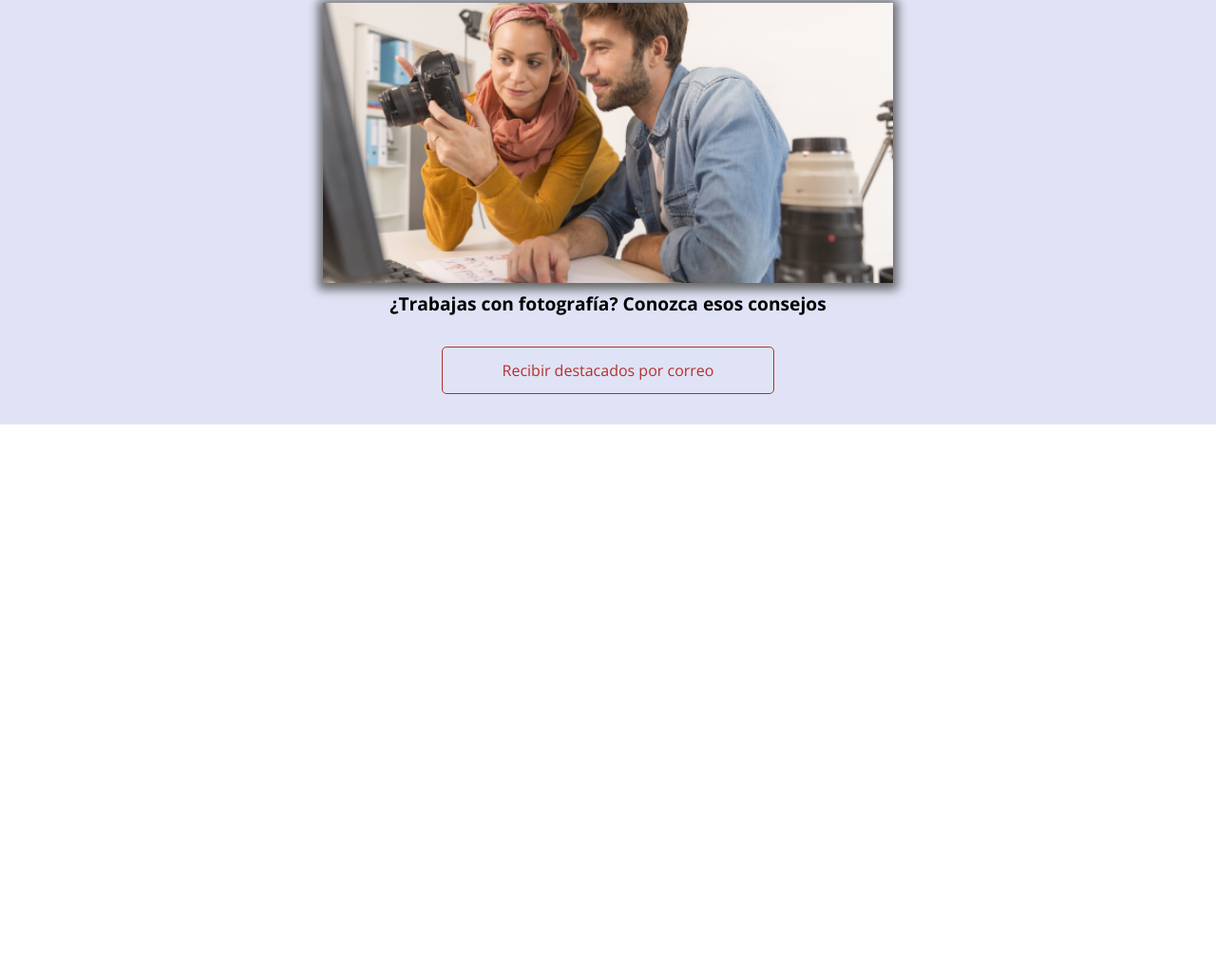
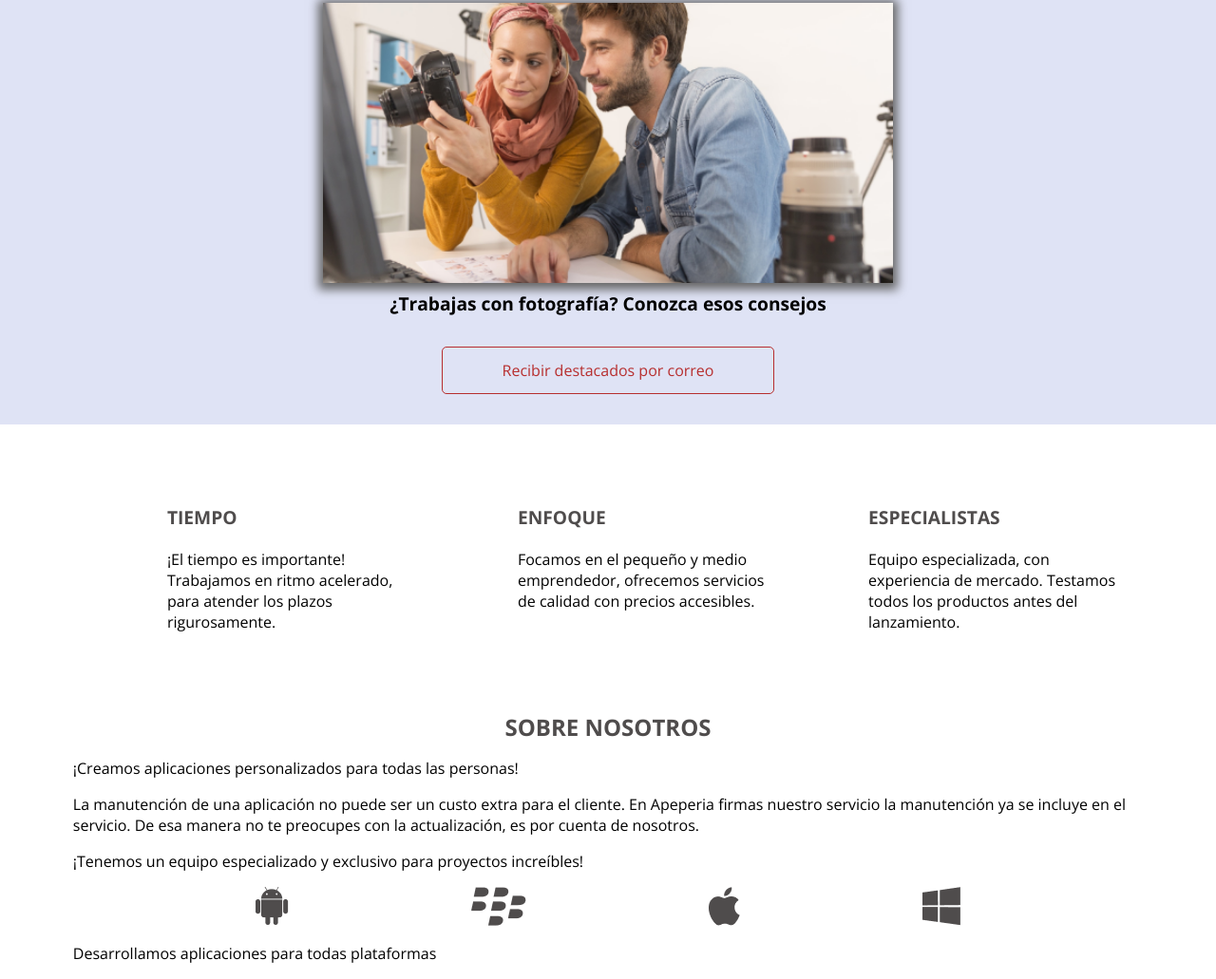
Before and after one commit to ivanchino/Layoust-responsivos, a plain HTML site: page index.html in a window 1280 px wide. Shown: the part 861-1892 px from the top of the page at 95% size. Before the commit the page ends 1308 px from the top, so only its background shows below. Drawn offline with nearby package versions, Linux system fonts and the light colour scheme.

Commit message:
Agregando nuevos css de Diferenciales y Sobre nosotros

```diff
--- /dev/null
+++ b/css/diferenciales.css
@@ -0,0 +1,28 @@
+.diferenciales {
+    padding-top: 3.5rem;
+    padding-bottom: 3.5rem;
+}
+
+.diferenciales__lista {
+    display: flex;
+    flex-wrap: wrap;
+    justify-content: space-evenly;
+}
+
+.diferenciales__item {
+    max-width: 350px;
+    box-sizing: border-box;
+    padding: 2rem 0 2rem 5rem;
+}
+
+.item__titulo {
+    color: var(--fuente-ceniza-oscuro);
+    font-weight: 700;
+    font-size: 1.2rem;
+    text-transform: uppercase;
+    margin-bottom: 1.5rem;
+}
+
+.item__texto {
+    line-height: normal;
+}
--- /dev/null
+++ b/css/sobre-nosotros.css
@@ -0,0 +1,31 @@
+.sobre-nosotros {
+    padding-top: 3rem;
+    padding-bottom: 3rem;
+}
+
+.sobre_nosotros__titulo {
+    color: var(--fuente-ceniza-oscuro);
+    font-weight: 700;
+    font-size: 1.5rem;
+    font-family: var(--montserrat);
+    text-transform: uppercase;
+    text-align: center;
+    margin-bottom: 1.25rem;
+}
+
+.sobre_nosotros__texto {
+    line-height: normal;
+    margin-bottom: 1rem;
+}
+
+.sobre_nosotros__plataformas {
+    display: flex;
+    flex-wrap: wrap;
+    justify-content: space-evenly;
+    margin-bottom: 1rem;
+}
+
+.sobre-nosotros {
+    color: var(--fuente-ceniza-oscuro);
+    font-weight: 700;
+}
--- a/index.html
+++ b/index.html
@@ -12,6 +12,9 @@
     <link rel="stylesheet" href="/css/head.css">
     <link rel="stylesheet" href="/css/llamada.css">
     <link rel="stylesheet" href="/css/destacados.css">
+    <link rel="stylesheet" href="/css/destacados.css">
+    <link rel="stylesheet" href="/css/diferenciales.css">
+    <link rel="stylesheet" href="/css/sobre-nosotros.css">
 
     <title>Home | Apeperia</title>
 </head>
@@ -48,7 +51,47 @@
                     <img src="img/sugestiones-fotografias.png" alt="Painel de la publicación sobre consejos de fotografía" class="destacados_panel-imagen">
                     <figC class="destacados_panel-texto">¿Trabajas con fotografía? Conozca esos consejos</figC>
                 </figure>
-            </a><a href="" class="destacados_boton boton">Recibir destacados por correo</a></section>
+            </a><a href="" class="destacados_boton boton">Recibir destacados por correo</a>
+        </section>
+        <section class="diferenciales container">
+            <ul class="diferenciales__lista">
+                <li class="diferenciales__item">
+                    <h2 class="item__titulo">Tiempo</h2>
+                    <p class="item__texto">¡El tiempo es importante! Trabajamos en ritmo acelerado, para atender los plazos rigurosamente.</p>
+                </li>
+                <li class="diferenciales__item">
+                    <h2 class="item__titulo">Enfoque</h2>
+                    <p class="item__texto">Focamos en el pequeño y medio emprendedor, ofrecemos servicios de calidad con precios accesibles.</p>
+                </li>
+                <li class="diferenciales__item">
+                    <h2 class="item__titulo">Especialistas</h2>
+                    <p class="item__texto">Equipo especializada, con experiencia de mercado. Testamos todos los productos antes del lanzamiento.</p>
+                </li>
+            </ul>
+        </section>
+        <section class="sobre_nosotros container">
+            <div class="sobre_nosotros__contenido">
+                <h2 class="sobre_nosotros__titulo">Sobre nosotros</h2>
+                <p class="sobre_nosotros__texto">
+                    ¡Creamos aplicaciones personalizados para todas las personas!
+                </p>
+                <p class="sobre_nosotros__texto">
+                    La manutención de una aplicación no puede ser un custo extra para el cliente.
+                    En Apeperia firmas nuestro servicio la manutención ya se incluye en el servicio.
+                    De esa manera no te preocupes con la actualización, es por cuenta de nosotros.
+                </p>
+                <p class="sobre_nosotros__texto sobre-nosotros__texto--destacado sobre-nosotros__texto--division">
+                    ¡Tenemos un equipo especializado y exclusivo para proyectos increíbles!
+                </p>
+                <ul class="sobre_nosotros__plataformas">
+                    <li><img src="img/android.png" alt="Ícono del Android"></li>
+                    <li><img src="img/blackberry.png" alt="Ícono del Blackberry"></li>
+                    <li><img src="img/apple.png" alt="Ícono de la Apple"></li>
+                    <li><img src="img/windowsphone.png" alt="Ícono del Windows"></li>
+                </ul>
+                <p class="sobre_nosotros__texto">Desarrollamos aplicaciones para todas plataformas</p>
+            </div>
+        </section>
     </main>
 </body>
 </html>
```
